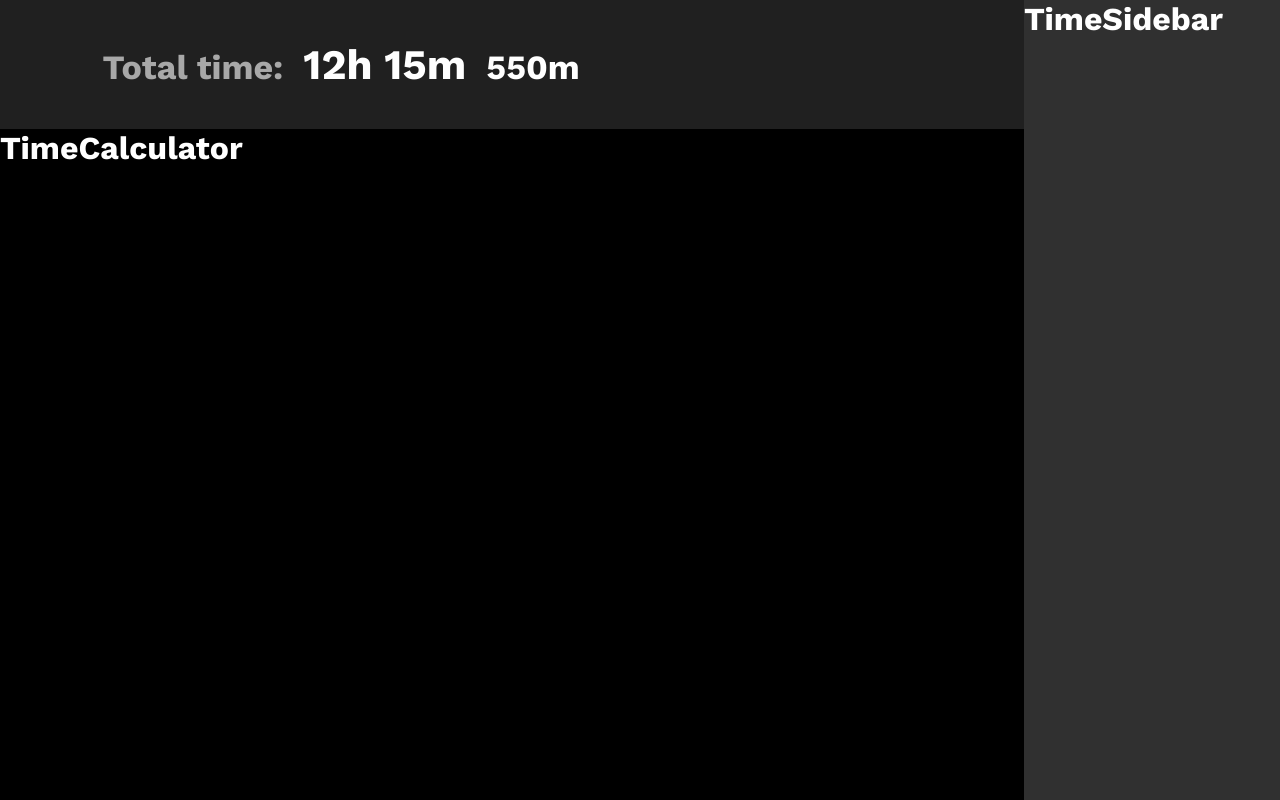
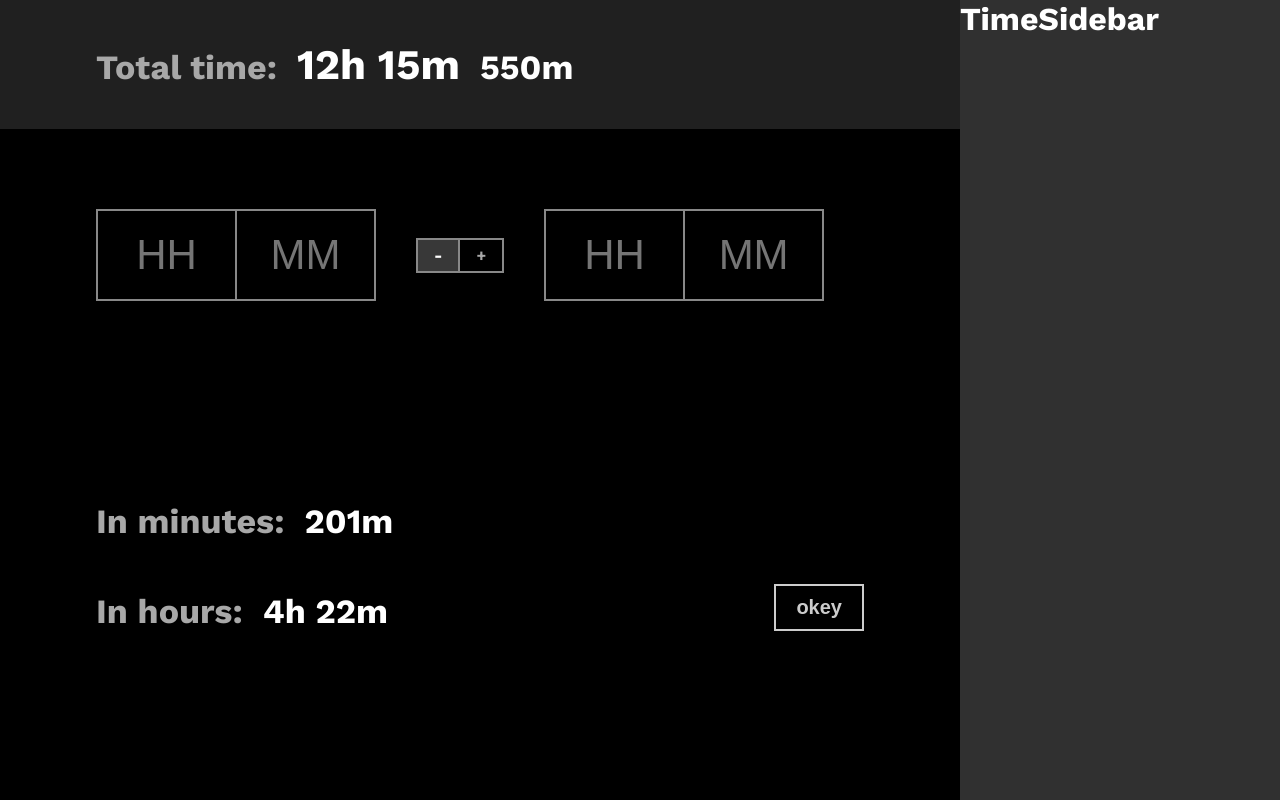
Before and after one commit to SashaNebo/time-calculator, a React (Vite) app: page / in a window 1280 px wide. Built offline with nearby package versions, Linux system fonts and the light colour scheme.

Commit message:
feat: create section timeCalculator

```diff
--- a/src/assets/styles/global.css
+++ b/src/assets/styles/global.css
@@ -4,5 +4,9 @@
   --fz-text: 16px;
 
   --color-gray: #A8A8A8;
-  --border-color: #282828;
+  --color-dark-gray: #383838;
+
+  --border-light: 2px solid #fff;
+  --border-gray: 2px solid #888888;
+  --border-transition: all .05s ease-in-out;
 }
--- a/src/assets/styles/reset.css
+++ b/src/assets/styles/reset.css
@@ -20,3 +20,19 @@ h5,
 h6 {
   margin: 0;
 }
+
+input {
+  border: none;
+}
+
+input:focus-visible {
+  outline: 0;
+  outline-offset: 0;
+  border: none;
+}
+
+input::-webkit-outer-spin-button,
+input::-webkit-inner-spin-button {
+  -webkit-appearance: none;
+  margin: 0;
+}
--- /dev/null
+++ b/src/components/UI/timeInput/TimeInput.module.css
@@ -0,0 +1,26 @@
+.time-input {
+  display: grid;
+  grid-template-columns: 140px 140px;
+  width: fit-content;
+}
+
+.input {
+  padding: 20px;
+  font-size: var(--fz-h1);
+  color: inherit;
+  background-color: transparent;
+  text-align: center;
+  border: var(--border-gray);
+}
+
+.input:first-child {
+  border-right-width: 1px;
+}
+
+.input:nth-child(2) {
+  border-left-width: 1px;
+}
+
+.input:focus-visible {
+  border: var(--border-light);
+}
--- /dev/null
+++ b/src/components/UI/timeInput/TimeInput.tsx
@@ -0,0 +1,14 @@
+import { FC } from 'react'
+
+import cn from './TimeInput.module.css'
+
+const TimeInput: FC = () => {
+  return (
+    <div className={cn['time-input']}>
+      <input className={cn['input']} type='number' placeholder='HH' />
+      <input className={cn['input']} type='number' placeholder='MM' />
+    </div>
+  )
+}
+
+export { TimeInput }
--- a/src/components/timeCalculator/TimeCalculator.module.css
+++ b/src/components/timeCalculator/TimeCalculator.module.css
@@ -0,0 +1,96 @@
+.calculator {
+  background-color: #000;
+}
+
+.calculator__inputs {
+  display: flex;
+  align-items: center;
+  column-gap: 40px;
+}
+
+.calculator__bottom {
+  margin-top: 200px;
+  display: flex;
+  justify-content: space-between;
+}
+
+.calculator__values {
+  display: grid;
+  row-gap: 50px;
+}
+
+.calculator__info {
+  display: flex;
+  align-items: baseline;
+  column-gap: 20px;
+}
+
+.calculator__info-text {
+  font-size: var(--fz-h2);
+  color: var(--color-gray);
+}
+
+.calculator__info-value {
+  font-size: var(--fz-h2);
+}
+
+.calculator__button {
+  height: min-content;
+  margin-top: auto;
+  background-color: transparent;
+  color: #fff;
+  font-size: 20px;
+  font-weight: 600;
+  border: 2px solid #fff;
+  padding: 10px 20px;
+  opacity: .8;
+  cursor: pointer;
+  transition: all .125s linear;
+}
+
+.calculator__button:hover {
+  opacity: 1;
+}
+
+.container {
+  width: 100%;
+  max-width: 80%;
+  margin: 0 auto;
+}
+
+.wrapper {
+  padding: 80px 0;
+}
+
+.switcher {
+  display: flex;
+}
+
+.minus,
+.plus {
+  height: fit-content;
+  font-size: var(--fz-text);
+  font-weight: bold;
+  color: var(--color-gray);
+  padding: 6px 16px;
+  border: var(--border-gray);
+  cursor: pointer;
+}
+
+.minus {
+  border-right-width: 1px;
+}
+
+.plus {
+  border-left-width: 1px;
+}
+
+.minus.active {
+  color: #fff;
+  background-color: #383838;
+}
+
+.plus.active {
+  color: #fff;
+  background-color: #383838;
+}
--- a/src/components/timeCalculator/TimeCalculator.tsx
+++ b/src/components/timeCalculator/TimeCalculator.tsx
@@ -1,9 +1,14 @@
 import { FC } from 'react'
+
+import cn from './TimeCalculator.module.css'
+import { TimeCalculatorContent } from './TimeCalculatorContent'
 
 const TimeCalculator: FC = () => {
   return (
-    <div>
-      <h1>TimeCalculator</h1>
+    <div className={cn['calculator']}>
+      <div className={cn['wrapper']}>
+        <TimeCalculatorContent />
+      </div>
     </div>
   )
 }
--- /dev/null
+++ b/src/components/timeCalculator/TimeCalculatorBottom.tsx
@@ -0,0 +1,25 @@
+import { FC } from 'react'
+
+import cn from './TimeCalculator.module.css'
+
+const TimeCalculatorBottom: FC = () => {
+  return (
+    <div className={cn['calculator__bottom']}>
+      <div className={cn['calculator__values']}>
+        <div className={cn['calculator__info']}>
+          <h2 className={cn['calculator__info-text']}>In minutes:</h2>
+          <h1 className={cn['calculator__info-value']}>201m</h1>
+        </div>
+
+        <div className={cn['calculator__info']}>
+          <h2 className={cn['calculator__info-text']}>In hours:</h2>
+          <h1 className={cn['calculator__info-value']}>4h 22m</h1>
+        </div>
+      </div>
+
+      <button className={cn['calculator__button']}>okey</button>
+    </div>
+  )
+}
+
+export { TimeCalculatorBottom }
--- /dev/null
+++ b/src/components/timeCalculator/TimeCalculatorContent.tsx
@@ -0,0 +1,22 @@
+import { FC } from 'react'
+
+import cn from './TimeCalculator.module.css'
+import { TimeCalculatorBottom } from './TimeCalculatorBottom'
+import { TimeInput } from '../UI/timeInput/TimeInput'
+import { TimeSwitcher } from './TimeSwitcher'
+
+const TimeCalculatorContent: FC = () => {
+  return (
+    <div className={cn['container']}>
+      <div className={cn['calculator__inputs']}>
+        <TimeInput />
+        <TimeSwitcher />
+        <TimeInput />
+      </div>
+
+      <TimeCalculatorBottom />
+    </div>
+  )
+}
+
+export { TimeCalculatorContent }
--- /dev/null
+++ b/src/components/timeCalculator/TimeSwitcher.tsx
@@ -0,0 +1,24 @@
+import { FC, useState } from 'react'
+
+import cn from './TimeCalculator.module.css'
+
+const TimeSwitcher: FC = () => {
+  const [active, setActive] = useState(false)
+
+  return (
+    <div className={cn['switcher']}>
+      <span
+        onClick={() => setActive(() => false)}
+        className={[cn['minus'], !active && cn['active']].join(' ')}>
+        -
+      </span>
+      <span
+        onClick={() => setActive(() => true)}
+        className={[cn['plus'], active && cn['active']].join(' ')}>
+        +
+      </span>
+    </div>
+  )
+}
+
+export { TimeSwitcher }
--- a/src/components/timeSidebar/TimeSidebar.module.css
+++ b/src/components/timeSidebar/TimeSidebar.module.css
@@ -1,5 +1,5 @@
 .sidebar {
-  width: 20vw;
+  width: 25vw;
   height: 100vh;
   grid-column: 2/3;
   grid-row: 1/3;
--- a/src/components/totalTime/TotalTime.module.css
+++ b/src/components/totalTime/TotalTime.module.css
@@ -6,7 +6,6 @@
   display: flex;
   align-items: baseline;
   column-gap: 20px;
-  padding: 40px 0;
 }
 
 .total__text {
@@ -27,3 +26,7 @@
   max-width: 80%;
   margin: 0 auto;
 }
+
+.wrapper {
+  padding: 40px 0;
+}
--- a/src/components/totalTime/TotalTime.tsx
+++ b/src/components/totalTime/TotalTime.tsx
@@ -5,11 +5,13 @@ import cn from './TotalTime.module.css'
 const TotalTime: FC = () => {
   return (
     <div className={cn['total']}>
-      <div className={cn['container']}>
-        <div className={cn['total__values']}>
-          <h2 className={cn['total__text']}>Total time:</h2>
-          <h1 className={cn['total__h']}>12h 15m</h1>
-          <h2 className={cn['total__m']}>550m</h2>
+      <div className={cn['wrapper']}>
+        <div className={cn['container']}>
+          <div className={cn['total__values']}>
+            <h2 className={cn['total__text']}>Total time:</h2>
+            <h1 className={cn['total__h']}>12h 15m</h1>
+            <h2 className={cn['total__m']}>550m</h2>
+          </div>
         </div>
       </div>
     </div>
```
